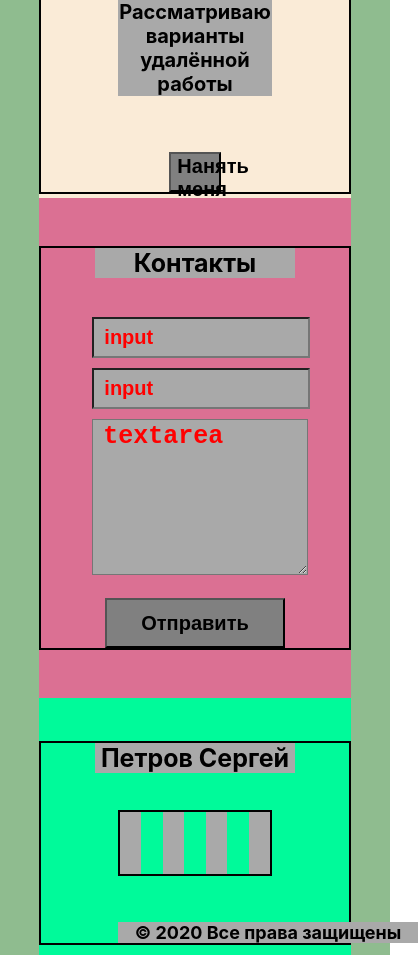
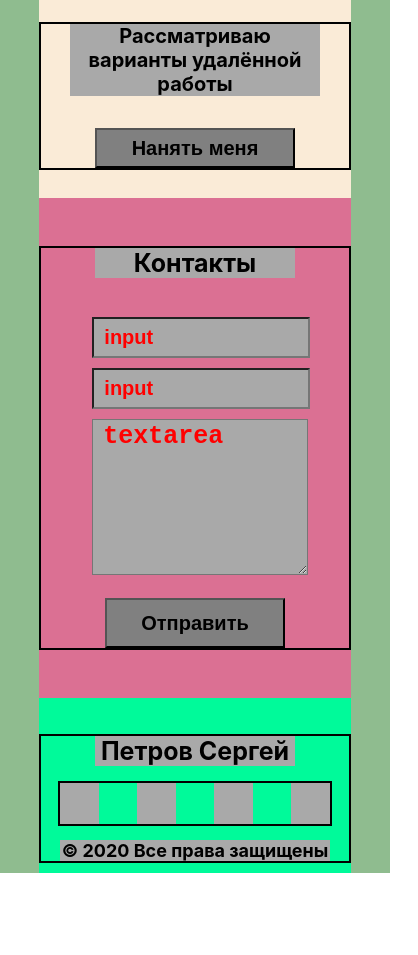
Before and after one commit to zerkalo70/portfolio, a React (Create React App) app: page / in a window 390 px wide. Shown: the part 2960-3915 px from the top of the page, 418 px wide, since content can reach past the window. After the commit the page ends 3833 px from the top, so only its background shows below. Built offline with nearby package versions, Linux system fonts and the light colour scheme.

Commit message:
add adaptive

```diff
--- a/src/App.css
+++ b/src/App.css
@@ -41,8 +41,14 @@
     }
 }
 
+@media screen and (max-width: 670px) {
+    .parent {
+        grid-template-rows: 90px 560px 1100px 1234px 204px 500px 175px;
+    }
+}
+
 @media screen and (max-width: 645px) {
     .parent {
-        grid-template-rows: 90px 530px 1100px 1234px 204px 500px 257px;
+        grid-template-rows: 90px 530px 1100px 1234px 204px 500px 175px;
     }
 }
--- a/src/Components/Contacts.module.css
+++ b/src/Components/Contacts.module.css
@@ -2,6 +2,7 @@
     display: grid;
     grid-area: myContacts;
     grid-row: 6/7;
+    height: 500px;
     background-color: palevioletred;
 }
 
--- a/src/Components/Footer.module.css
+++ b/src/Components/Footer.module.css
@@ -7,7 +7,7 @@
 
 .footer {
     display: grid;
-    grid-template-columns: repeat(12, 1fr);
+    grid-template-columns: repeat(3, 1fr);
     grid-template-rows: repeat(3, 1fr);
     grid-template-areas: "fio" "soc" "cop";
     align-self: end;
@@ -20,7 +20,18 @@
     display: grid;
     grid-area: fio;
     grid-row: 1/2;
-    grid-column: 1/13;
+    grid-column: 2/3;
+}
+
+.title {
+    align-self: start;
+    justify-self: center;
+    font-weight: bold;
+    font-size: 25px;
+    background-color: darkgrey;
+    margin: 0;
+    width: 200px;
+    text-align: center;
 }
 
 .soc {
@@ -30,8 +41,9 @@
     grid-template-areas: "soc1 soc2 soc3 soc4";
     grid-area: soc;
     grid-row: 2/3;
-    grid-column: 4/10;
+    grid-column: 2/3;
     border: 2px solid black;
+    width: 520px;
 }
 
 .soc1 {
@@ -62,7 +74,8 @@
     display: grid;
     grid-area: cop;
     grid-row: 3/4;
-    grid-column: 4/10;
+    grid-column: 2/3;
+    text-align: center;
 }
 
 .cop p {
@@ -76,13 +89,28 @@
     background-color: darkgrey;
 }
 
-.title {
-    align-self: start;
-    justify-self: center;
-    font-weight: bold;
-    font-size: 25px;
-    background-color: darkgrey;
-    margin: 0;
-    width: 200px;
-    text-align: center;
+@media screen and (max-width: 670px) {
+    .myFooter {
+        height: 175px;
+    }
+
+    .footer {
+        grid-template-columns: repeat(3, 1fr);
+        grid-template-rows: repeat(2, 45px) 35px;
+        height: 125px;
+    }
+
+    .soc {
+        width: 320px;
+    }
 }
+
+@media screen and (max-width: 420px) {
+    .soc {
+        width: 270px;
+    }
+
+    .cop p {
+        width: 270px;
+    }
+}
--- a/src/Components/MyFreelance.module.css
+++ b/src/Components/MyFreelance.module.css
@@ -2,12 +2,13 @@
     display: grid;
     grid-area: myFreelance;
     grid-row: 5/6;
+    height: 204px;
     background-color: antiquewhite;
 }
 
 .freelance {
     display: grid;
-    grid-template-columns: repeat(12, 1fr);
+    grid-template-columns: 1fr 1fr 1fr;
     grid-template-rows: repeat(2, 1fr);
     grid-template-areas: "textF" "hiring";
     align-self: center;
@@ -17,22 +18,34 @@
 
 .textF {
     grid-area: textF;
-    grid-column: 4/-4;
+    grid-column: 2/3;
+    grid-row: 1/2;
     align-self: start;
     text-align: center;
     font-size: 20px;
     font-weight: bold;
     background-color: darkgrey;
     margin: 0;
+    width: 450px;
+
 }
 
 .hiring {
     grid-area: hiring;
-    grid-column: 6/8;
+    grid-column: 2/3;
+    grid-row: 2/3;
     align-self: end;
+    justify-self: center;
     font-size: 20px;
     font-weight: bold;
     height: 40px;
     margin-top: 10px;
+    width: 200px;
     background-color: gray;
 }
+
+@media screen and (max-width: 580px) {
+    .textF {
+        width: 250px;
+    }
+}
```
Also changed, not shown: src/Components/MySkills.module.css (+0 -17 lines).
